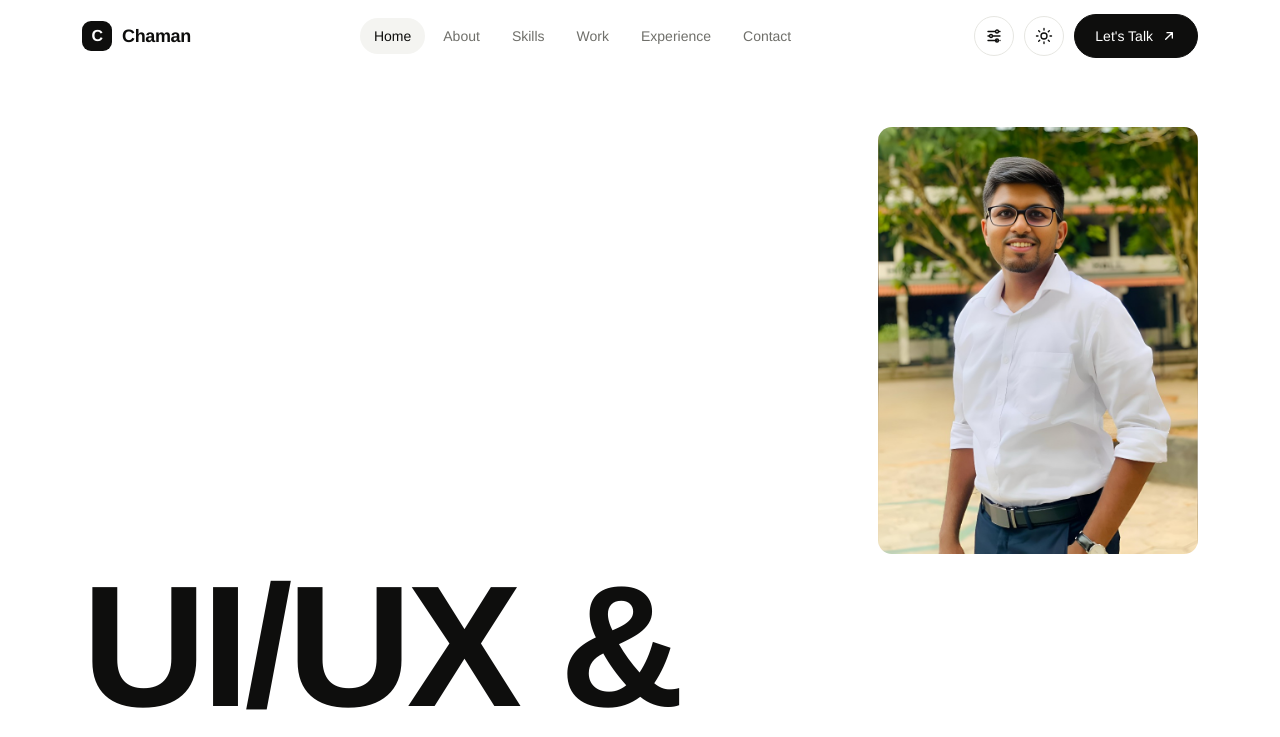
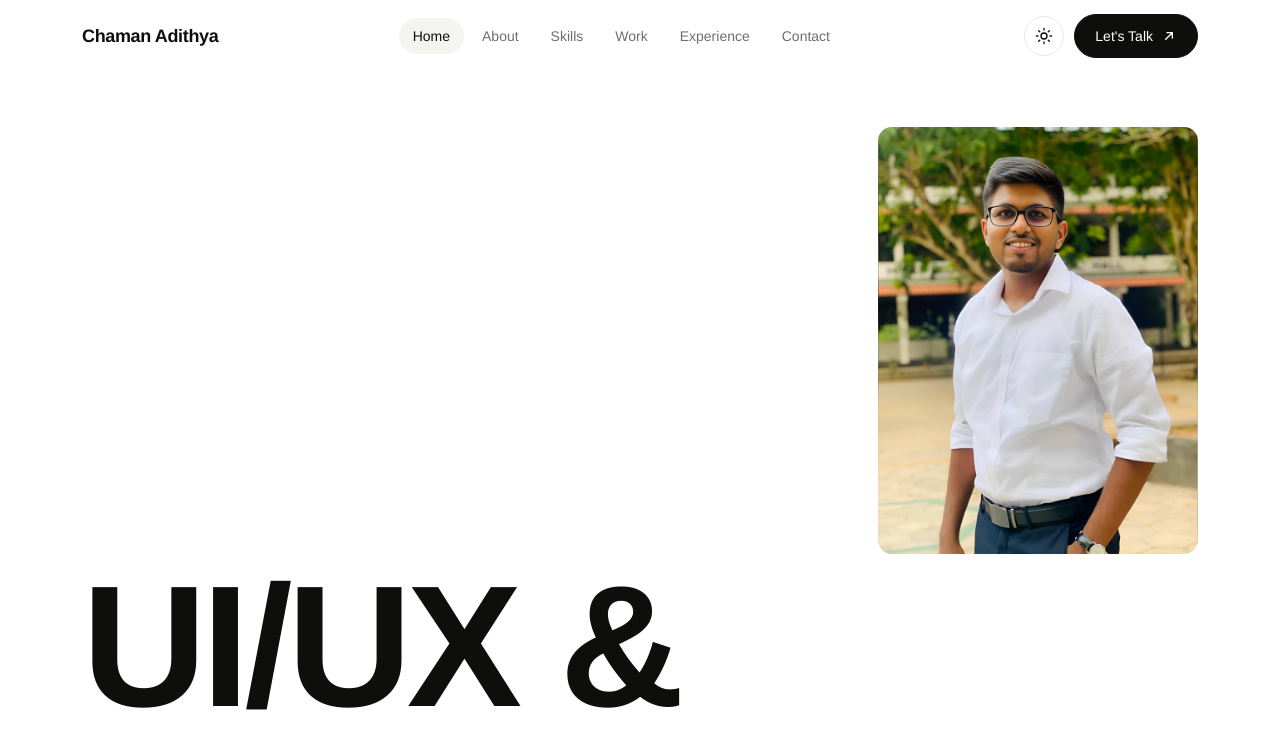
Before and after one commit to chamanadithya/My-Portfolio, a Next.js app: page / in a window 1280 px wide. Shown: the top 737 px of the page. Built offline with nearby package versions, Linux system fonts and the light colour scheme.

Commit message:
feat: remove C icon and update brand name to full 'Chaman Adithya' in header and footer

```diff
--- a/components/Contact.tsx
+++ b/components/Contact.tsx
@@ -18,7 +18,7 @@ export default function Contact() {
         </div>
         <div className="contact-foot">
           <div className="foot-brand">
-            <div className="brand"><span className="mark">C</span>Chaman Adithya</div>
+            <div className="brand">Chaman Adithya</div>
             <p>
               UI/UX &amp; Frontend Developer building thoughtful digital products with design
               and code. Open to freelance projects and internships.
--- a/components/Nav.tsx
+++ b/components/Nav.tsx
@@ -62,7 +62,7 @@ export default function Nav() {
     <>
       <header className={`site-header${scrolled ? " scrolled" : ""}`} id="top">
         <div className="wrap nav">
-          <a href="/" className="brand"><span className="mark">C</span>Chaman</a>
+          <a href="/" className="brand">Chaman Adithya</a>
           <nav className="nav-links">
             {NAV_LINKS.map((l) => (
               <a key={l.id} href={`/#${l.id}`} className={active === l.id ? "active" : ""}>
@@ -71,6 +71,7 @@ export default function Nav() {
             ))}
           </nav>
           <div className="nav-right">
+            {/* Settings button — uncomment to re-enable
             <div className="settings-wrap" ref={settingsRef}>
               <button className="icon-btn" aria-label="Display settings"
                 onClick={() => setSettingsOpen((v) => !v)}>
@@ -98,6 +99,7 @@ export default function Nav() {
                 </div>
               )}
             </div>
+            */}
             <button className="icon-btn" aria-label="Toggle dark mode" onClick={toggleTheme}>
               {theme === "dark" ? <Moon /> : <Sun />}
             </button>
```
